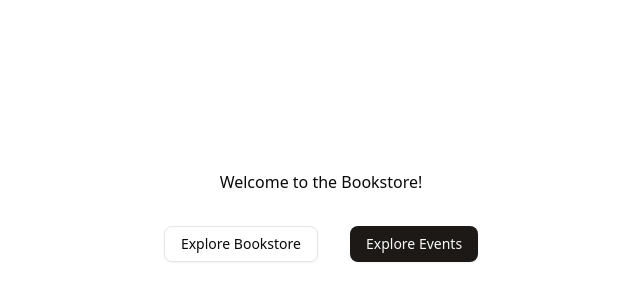
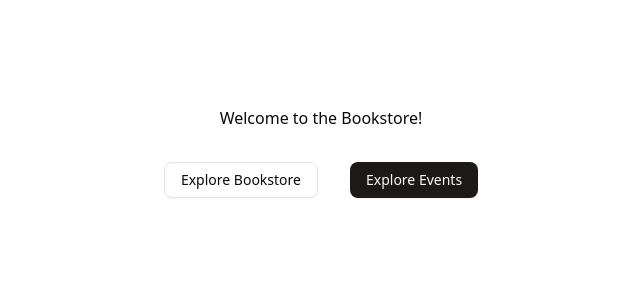
Before and after one commit to RodrigoRVSN/bookstore-next, a Next.js app: page / in a window 1280 px wide. Shown: the part 248-548 px from the top of the page, without its empty margins (319-959 px from the left). Built offline with nearby package versions, Linux system fonts and the light colour scheme.

Commit message:
fix: scroll in home page due to unnecessary padding top

```diff
--- a/src/app/(store)/layout.tsx
+++ b/src/app/(store)/layout.tsx
@@ -2,5 +2,9 @@ import { PropsWithChildren } from "react";
 import { PageLayout } from "@/components/PageLayout";
 
 export default function StoreLayout({ children }: PropsWithChildren) {
-  return <PageLayout redirectLink="/">{children}</PageLayout>;
+  return (
+    <PageLayout withPaddingTop redirectLink="/">
+      {children}
+    </PageLayout>
+  );
 }
--- a/src/components/PageLayout.tsx
+++ b/src/components/PageLayout.tsx
@@ -5,9 +5,14 @@ import Link from "next/link";
 
 type PageLayoutProps = PropsWithChildren & {
   redirectLink?: string;
+  withPaddingTop?: boolean;
 };
 
-export const PageLayout = ({ children, redirectLink }: PageLayoutProps) => {
+export const PageLayout = ({
+  children,
+  redirectLink,
+  withPaddingTop,
+}: PageLayoutProps) => {
   return (
     <>
       <header className="fixed w-full h-16 flex items-center p-4">
@@ -19,7 +24,7 @@ export const PageLayout = ({ children, redirectLink }: PageLayoutProps) => {
           </Button>
         )}
       </header>
-      <main className="pt-16">{children}</main>
+      <main className={withPaddingTop ? "pt-16" : ""}>{children}</main>
     </>
   );
 };
```
